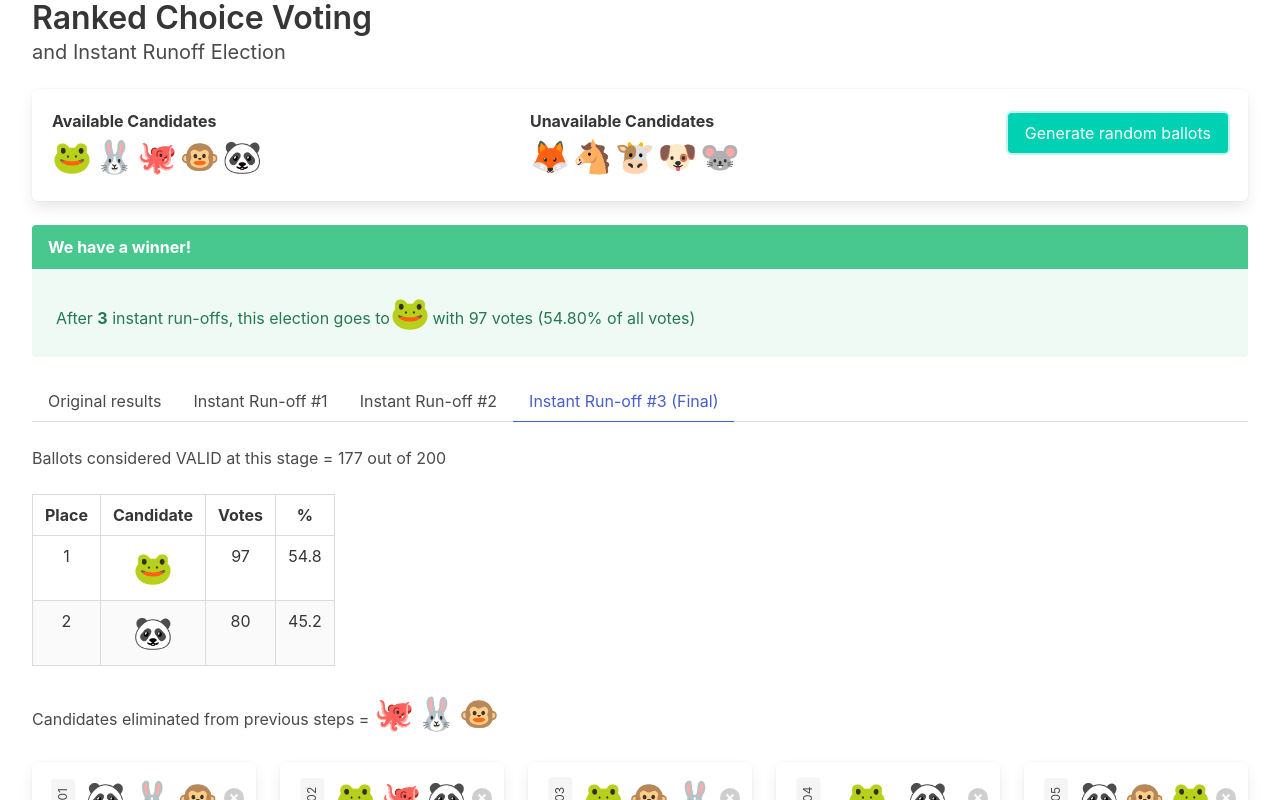
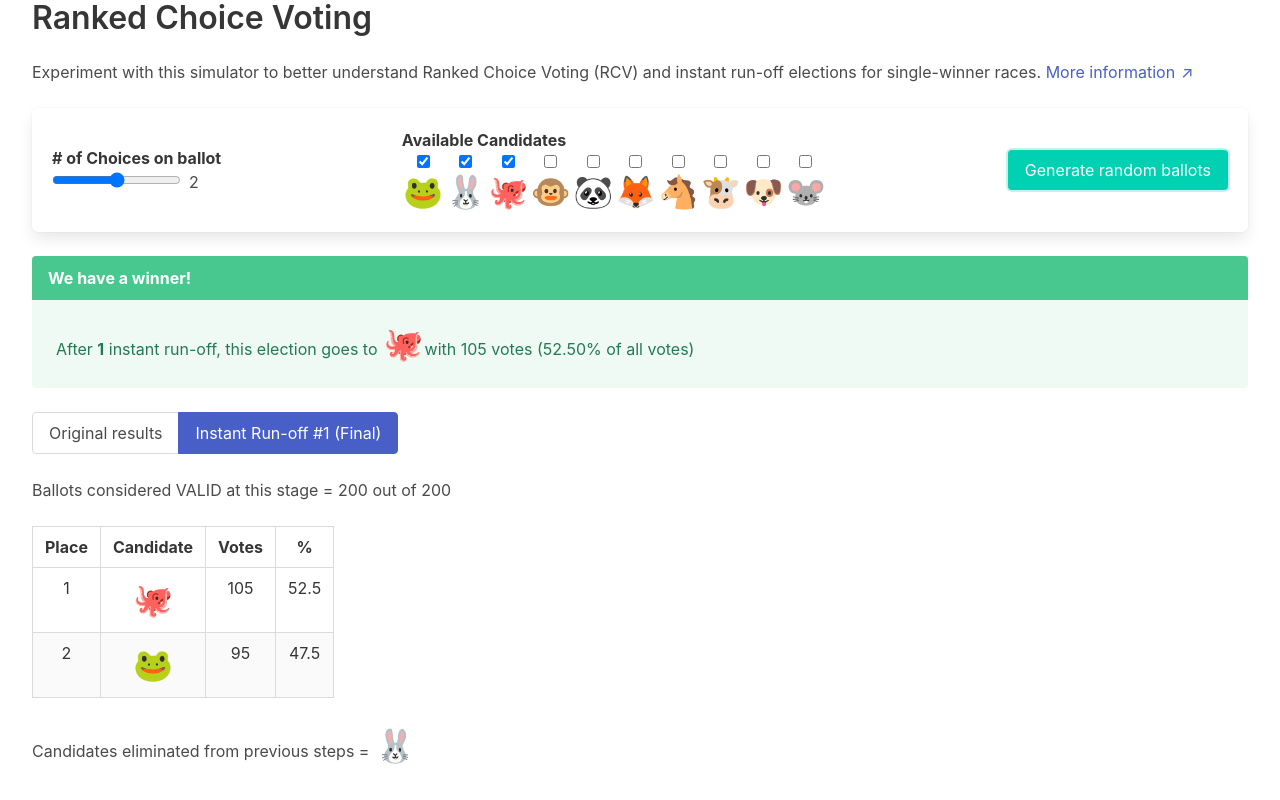
Before and after one commit to jonashw/instant-runoff-election-demo, a React (Create React App) app: page / in a window 1280 px wide. Both pictures are taken after a click on the button "Generate random ballots". Shown: the top 800 px of the page. Built offline with nearby package versions, Linux system fonts and the light colour scheme.

Commit message:
cleanup and provide more information/context

```diff
--- a/public/index.html
+++ b/public/index.html
@@ -26,7 +26,7 @@
       work correctly both with client-side routing and a non-root public URL.
       Learn how to configure a non-root public URL by running `npm run build`.
     -->
-    <title>React App</title>
+    <title>RCV simulator</title>
   </head>
 
   <body>
--- a/src/App.js
+++ b/src/App.js
@@ -1,105 +1,47 @@
 import React from "react";
-import { setSyntheticLeadingComments } from "typescript";
-import BallotDemoData from './ballot-demo-data';
-import {performInstantRunoff} from './instant-runoff';
+import BallotDemoData from "./ballot-demo-data";
+import { performInstantRunoff } from "./instant-runoff";
+import { LeaderBoard, Candidate, BallotGrid, ResultMessage } from "./ui";
 
-const Candidate = c =>
-  <div className="is-size-3" style={{display:'inline-block',width:'1.33em'}}>{!!c ? c : /*"❓"*/"🚫"}</div>;
-
-const BallotGrid = ({ ballots, onRemove }) =>
-    <div className="columns is-multiline">
-      {ballots.map((b,i) =>
-        <div className="column m-0" key={b.id}>
-          <div className="box p-3">
-            <div className="level">
-              <span className="tag" style={{transform:'rotate(-90deg)'}}>
-                {b.id}
-              </span>
-              {b.votes.map(Candidate)}
-              {!!onRemove &&
-                <button
-                  className="delete"
-                  title="Remove this ballot from the election"
-                  onClick={() => onRemove(b.id)}
-                ></button> }
-            </div>
-          </div>
-        </div>
-      )}
-    </div>;
-
-const ResultMessage = ({results}) => {
-  var finalResult = results[results.length-1];
-  if(!finalResult){
-    return <></>;
-  }
-  var finalLeader = finalResult.leaders[0];
-  if(!finalLeader){
-    return <></>;
-  }
-  var decided = finalLeader.votePercentage > 50;
-  var runoff_intro = <>After <strong>{results.length-1}</strong> instant run-off{results.length-1 === 1 ? '' : 's'}</>;
-  return decided
-    ? <article className="message is-success">
-      <div className="message-header">
-        <p>We have a winner!</p>
-      </div>
-      <div className="message-body">
-        {runoff_intro},
-        this election goes to
-        {Candidate(finalLeader.candidate)}
-        with {finalLeader.voteCount} votes
-        ({finalLeader.votePercentage.toFixed(2)}% of all votes)
-      </div>
-    </article>
-    : <article className="message is-danger">
-      <div className="message-header">
-        <p>Undecided</p>
-      </div>
-      <div className="message-body">
-        {runoff_intro},
-        this election is undecided.  Nobody got >50% of the vote!
-      </div>
-    </article>;
-}
-
-const LeaderBoard = ({leaders}) =>
-  <table className="table is-striped is-bordered has-text-centered">
-    <thead>
-      <tr>
-        <th>Place</th>
-        <th>Candidate</th>
-        <th>Votes</th>
-        <th>%</th>
-      </tr>
-    </thead>
-    <tbody>
-      {leaders.map((l, i) => (
-        <tr key={i}>
-          <td>{i + 1}</td>
-          <td>{Candidate(l.candidate)}</td>
-          <td>{l.voteCount}</td>
-          <td>{l.votePercentage.toFixed(1)}</td>
-        </tr>
-      ))}
-    </tbody>
-  </table>;
-
+const arrayWithoutItemAtIndex = (arr, ix) => [
+  ...arr.slice(0, ix),
+  ...arr.slice(ix + 1)
+];
 
 export default function App() {
   var availableCandidates = "🐸,🐰,🐙,🐵,🐼,🦊,🐴,🐮,🐶,🐭".split(",");
-  var [candidates,setCandidates] = React.useState({
-    inUse: availableCandidates.slice(0, 5),
-    notInuse: availableCandidates.slice(5)
-  });
-  const genBallots = () => BallotDemoData.simpleRandom(3, 200, candidates.inUse);
-  const [ballots,setBallots] = React.useState([]);
-  var results = performInstantRunoff(ballots ,10);
-  const [tabId,setTabId] = React.useState(0);
+  const [candidatesAvailable, setCandidatesAvailable] = React.useState(
+    Object.fromEntries(availableCandidates.slice(0, 3).map((c) => [c, true]))
+  );
+  const candidates = availableCandidates.filter((c) => candidatesAvailable[c]);
+  const [choiceCount, setChoiceCount] = React.useState(2);
+  const removeBallotById = (idToRemove) => {
+    let index = ballots.findIndex((b) => b.id === idToRemove);
+    if (index === -1) {
+      return;
+    }
+    setBallots(arrayWithoutItemAtIndex(ballots, index));
+    setUndos([...undos, () => setBallots(ballots)]);
+  };
+
+  const [undos, setUndos] = React.useState([]);
+  const undo = () => {
+    let undofn = undos.slice().pop();
+    if (!undofn) {
+      return;
+    }
+    undofn();
+    setUndos(undos.slice(0, -1));
+  };
+  const genBallots = () =>
+    BallotDemoData.simpleRandom(choiceCount, 200, candidates);
+  const [ballots, setBallots] = React.useState([]);
+  var results = performInstantRunoff(ballots, 10);
+  const [tabId, setTabId] = React.useState(0);
 
   React.useEffect(() => {
-    setTabId(results.length-1);
-  }, [ballots]);
+    setTabId(results.length - 1);
+  }, [ballots, results.length]);
 
   const reset = () => {
     setBallots(genBallots());
@@ -107,59 +49,124 @@ export default function App() {
   return (
     <div className="container is-fluid">
       <h1 className="title">Ranked Choice Voting</h1>
-      <h2 className="subtitle">and Instant Runoff Election</h2>
+      <div className="content">
+        Experiment with this simulator to better understand Ranked Choice Voting
+        (RCV) and instant run-off elections for single-winner races.{" "}
+        <a
+          href="https://www.fairvote.org/how_rcv_works"
+          target="_blank"
+          rel="noreferrer"
+        >
+          More information
+          <span className="icon" role="img" aria-label="external link">
+            ↗
+          </span>
+        </a>
+      </div>
       <div className="box">
         <div className="level">
-            {[
-              ['Available Candidates',     'make unavailable','inUse', 'notInuse'],
-              ['Unavailable Candidates', 'make available', 'notInuse', 'inUse']
-            ].map(([label, commandLabel, fromKey, toKey]) =>
-            candidates[fromKey].length === 0
-            ? <></>
-            : <div>
-              <strong>{label}</strong>
-              <br/>
-              {candidates[fromKey].map((c,i) =>
-                <span key={i} title={commandLabel} style={{cursor:'pointer'}} onClick={() => {
-                  setCandidates({
-                    [fromKey]: candidates[fromKey].filter((_,ii) => ii !== i),
-                    [toKey]: [...candidates[toKey], c]
-                  });
-                }}>
-                  {Candidate(c)}
-                </span>)}
-            </div>)}
-          <button className="button is-primary mb-5" onClick={reset}>
+          <div>
+            <strong># of Choices on ballot</strong>
+            <br />
+            <input
+              className="mr-2"
+              type="range"
+              min="1"
+              max="3"
+              value={choiceCount}
+              onChange={(e) => setChoiceCount(parseInt(e.target.value, 10))}
+            />
+            {choiceCount}
+            {choiceCount === 1 && (
+              <div>
+                <span className="icon" role="img" aria-label="info">
+                  ℹ️
+                </span>
+                Traditional elections allow voters only a single choice. Enable
+                2 choices or more for a more interesting instant run-off
+                election.
+              </div>
+            )}
+          </div>
+          <div>
+            <strong>Available Candidates</strong>
+            <div className="is-flex">
+              {availableCandidates.map((c) => (
+                <label className="checkbox has-text-centered">
+                  <input
+                    type="checkbox"
+                    checked={candidatesAvailable[c]}
+                    onChange={(e) =>
+                      setCandidatesAvailable({
+                        ...candidatesAvailable,
+                        [c]: !candidatesAvailable[c]
+                      })
+                    }
+                  />
+                  <div>{Candidate(c)}</div>
+                </label>
+              ))}
+            </div>
+            {candidates.length < 3 && (
+              <div>
+                <span className="icon" role="img" aria-label="info">
+                  ℹ️
+                </span>
+                Select at least 3 candidates for a more interesting instant
+                run-off election
+              </div>
+            )}
+          </div>
+
+          <button className="button is-primary" onClick={reset}>
             Generate random ballots
           </button>
         </div>
       </div>
-      {(results.length > 0) && <>
+      {results.length > 0 && (
+        <>
           <ResultMessage results={results} />
 
-        <div class="tabs">
+          <div class="tabs is-toggle">
             <ul>
-            {results.map((r,id) =>
+              {results.map((r, id) => (
                 <li className={tabId === id ? "is-active" : ""} key={id}>
                   <a onClick={() => setTabId(id)}>
-                  {id === 0 ? 'Original results' : `Instant Run-off #${id}`}
-                  {id === results.length-1 ? ' (Final)' : ''}
-                </a></li>
-            )}
+                    {id === 0 ? "Original results" : `Instant Run-off #${id}`}
+                    {id === results.length - 1 ? " (Final)" : ""}
+                  </a>
+                </li>
+              ))}
             </ul>
           </div>
 
-        {[results[tabId]].filter(r => !!r).map((r,i) =>
+          {[results[tabId]]
+            .filter((r) => !!r)
+            .map((r, i) => (
               <div key={i}>
                 <p className="mb-5">
-              Ballots considered VALID at this stage = {r.ballots.length} out of {results[0].ballots.length}
+                  Ballots considered VALID at this stage = {r.ballots.length}{" "}
+                  out of {results[0].ballots.length}
                 </p>
                 <LeaderBoard leaders={r.leaders} />
-            {!!r.losers.length && <p className="mb-5">Candidates eliminated from previous steps = {r.losers.map(Candidate)}</p>}
-            <BallotGrid ballots={r.ballots} onRemove={idToRemove => setBallots(ballots.filter(b => b.id !== idToRemove))}/>
+                {!!r.losers.length && (
+                  <p className="mb-5">
+                    Candidates eliminated from previous steps ={" "}
+                    {r.losers.map(Candidate)}
+                  </p>
+                )}
+                <button
+                  className="button is-text"
+                  onClick={undo}
+                  disabled={undos.length === 0}
+                >
+                  undo
+                </button>
+                <BallotGrid ballots={r.ballots} onRemove={removeBallotById} />
               </div>
+            ))}
+        </>
       )}
-      </>}
     </div>
   );
 }
--- /dev/null
+++ b/src/ui.js
@@ -0,0 +1,96 @@
+const Candidate = (c) => (
+  <div
+    className="is-size-3 has-text-centered"
+    style={{ display: "inline-block", width: "1.33em" }}
+  >
+    {!!c ? c : /*"❓"*/ "🚫"}
+  </div>
+);
+
+const BallotGrid = ({ ballots, onRemove }) => (
+  <div className="columns is-multiline">
+    {ballots.map((b, i) => (
+      <div className="column m-0" key={b.id}>
+        <div className="box p-3">
+          <div className="level">
+            <div className="level-left">
+              <span className="tag">{b.id}</span>
+              {b.votes.map(Candidate)}
+              {!!onRemove && (
+                <button
+                  className="delete"
+                  title="Remove this ballot from the election"
+                  onClick={() => onRemove(b.id)}
+                ></button>
+              )}
+            </div>
+          </div>
+        </div>
+      </div>
+    ))}
+  </div>
+);
+
+const ResultMessage = ({ results }) => {
+  var finalResult = results[results.length - 1];
+  if (!finalResult) {
+    return <></>;
+  }
+  var finalLeader = finalResult.leaders[0];
+  if (!finalLeader) {
+    return <></>;
+  }
+  var decided = finalLeader.votePercentage > 50;
+  var runoff_intro = (
+    <>
+      After <strong>{results.length - 1}</strong> instant run-off
+      {results.length - 1 === 1 ? "" : "s"}
+    </>
+  );
+  return decided ? (
+    <article className="message is-success">
+      <div className="message-header">
+        <p>We have a winner!</p>
+      </div>
+      <div className="message-body">
+        {runoff_intro}, this election goes to {Candidate(finalLeader.candidate)}
+        with {finalLeader.voteCount} votes (
+        {finalLeader.votePercentage.toFixed(2)}% of all votes)
+      </div>
+    </article>
+  ) : (
+    <article className="message is-danger">
+      <div className="message-header">
+        <p>Undecided</p>
+      </div>
+      <div className="message-body">
+        {runoff_intro}, this election is undecided. Nobody got >50% of the vote!
+      </div>
+    </article>
+  );
+};
+
+const LeaderBoard = ({ leaders }) => (
+  <table className="table is-striped is-bordered has-text-centered">
+    <thead>
+      <tr>
+        <th>Place</th>
+        <th>Candidate</th>
+        <th>Votes</th>
+        <th>%</th>
+      </tr>
+    </thead>
+    <tbody>
+      {leaders.map((l, i) => (
+        <tr key={i}>
+          <td>{i + 1}</td>
+          <td>{Candidate(l.candidate)}</td>
+          <td>{l.voteCount}</td>
+          <td>{l.votePercentage.toFixed(1)}</td>
+        </tr>
+      ))}
+    </tbody>
+  </table>
+);
+
+export { LeaderBoard, Candidate, BallotGrid, ResultMessage };
```
Also changed, not shown: src/ballot.js (deleted, +0 -44 lines). Lines whose indentation alone changed are shown as unchanged.
